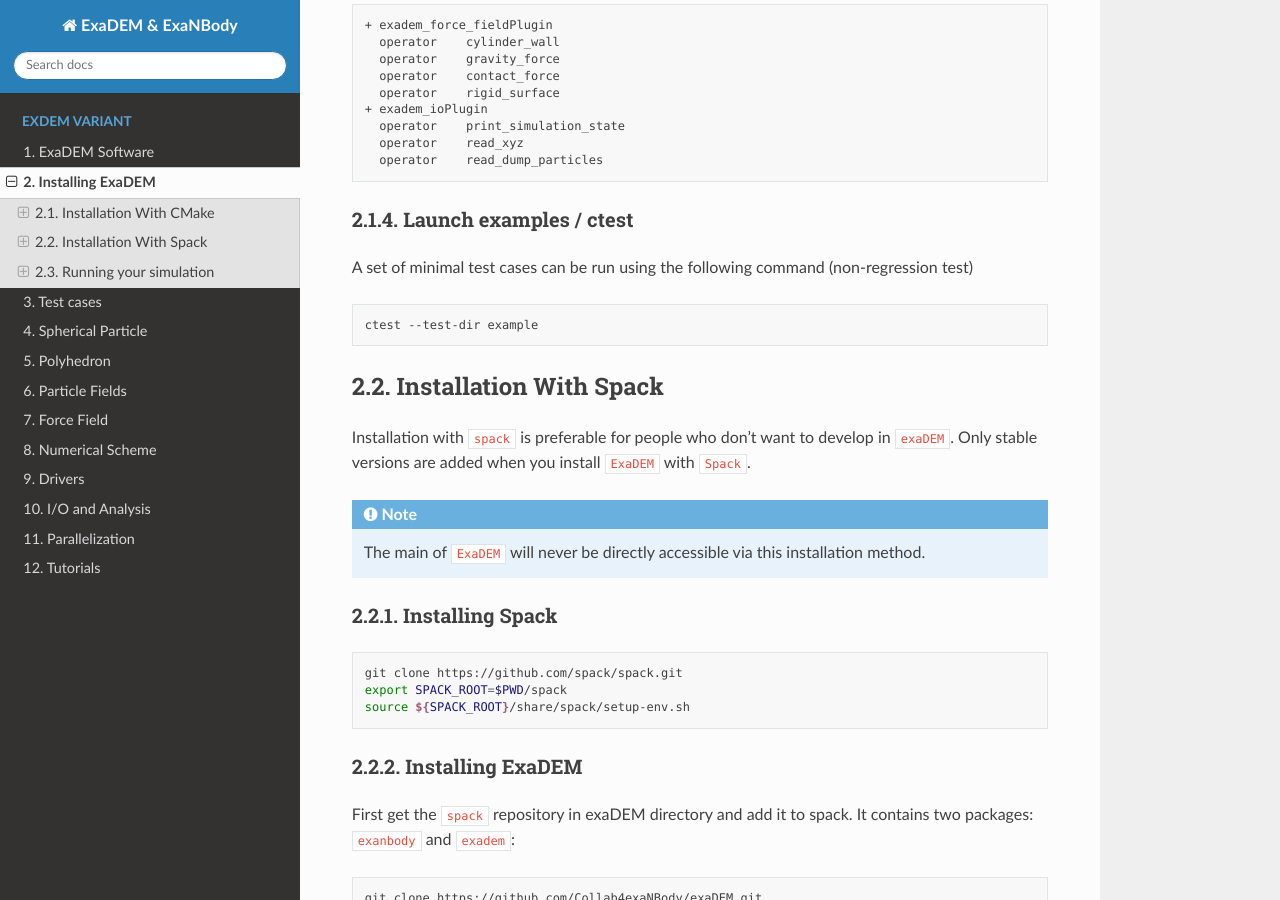
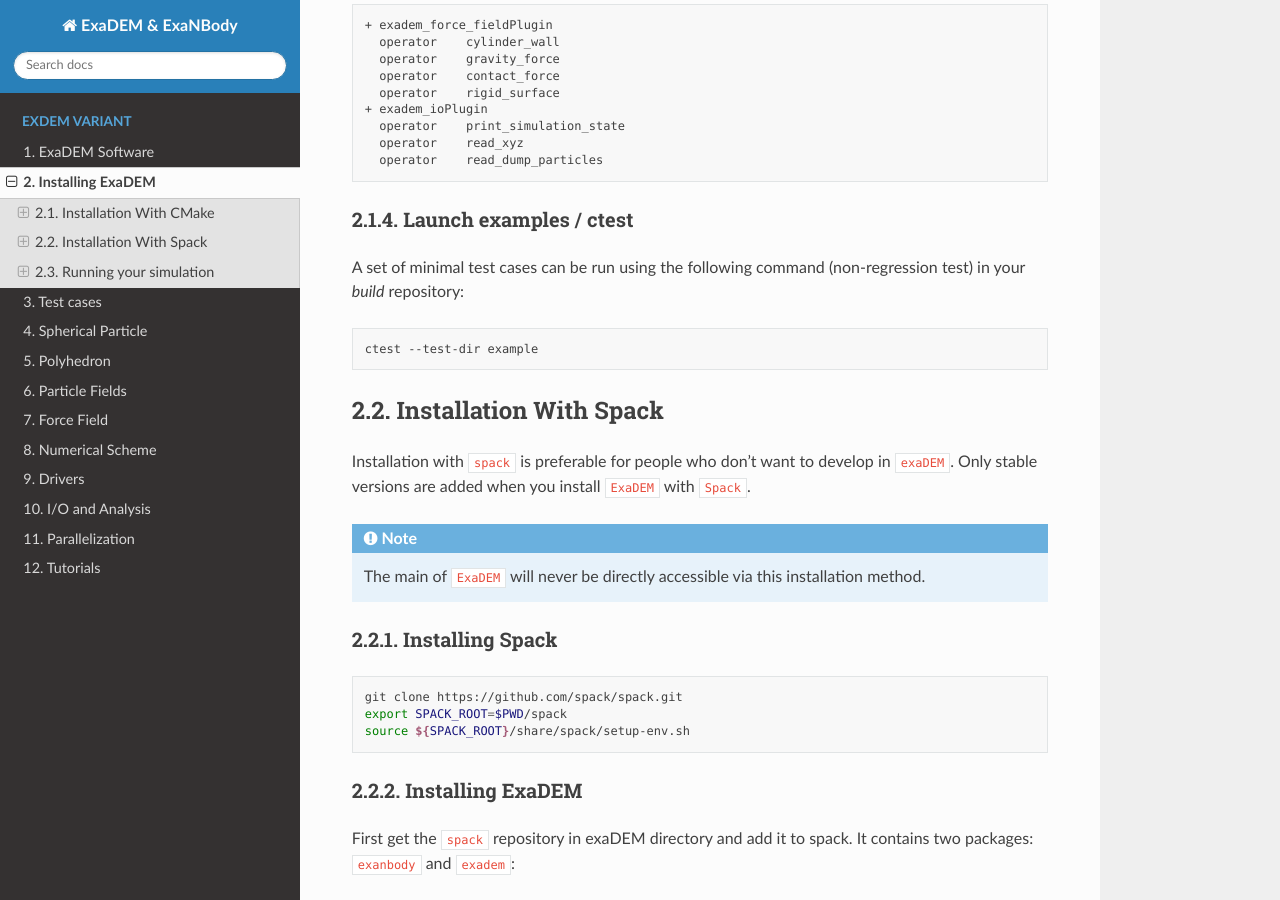
Before and after one commit to Collab4exaNBody/doc_exaDEM, a Sphinx documentation site: the page built from docs/source/project_exaDEM/Installation.rst, in a window 1280 px wide and 900 px high, scrolled down 2496 px. Built offline with Sphinx 7.4.7 and the Read the Docs theme 3.1.0, drawn with Linux system fonts in a browser that asks for light colours.

Commit message:
Update Installation.rst

```diff
--- a/docs/source/project_exaDEM/Installation.rst
+++ b/docs/source/project_exaDEM/Installation.rst
@@ -118,7 +118,7 @@
 Launch examples / ctest
 -----------------------
 
-A set of minimal test cases can be run using the following command (non-regression test)
+A set of minimal test cases can be run using the following command (non-regression test) in your `build` repository:
 
 .. code-block:: bash
 
```
